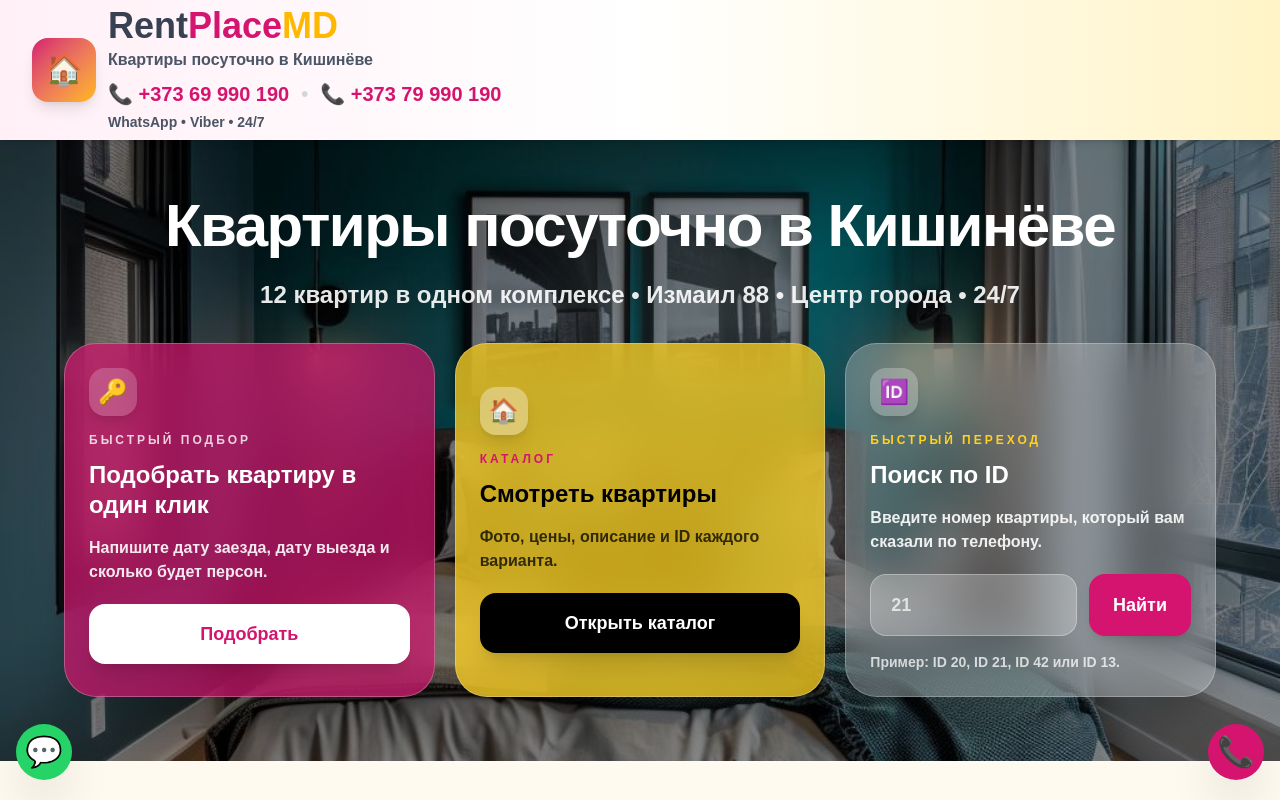
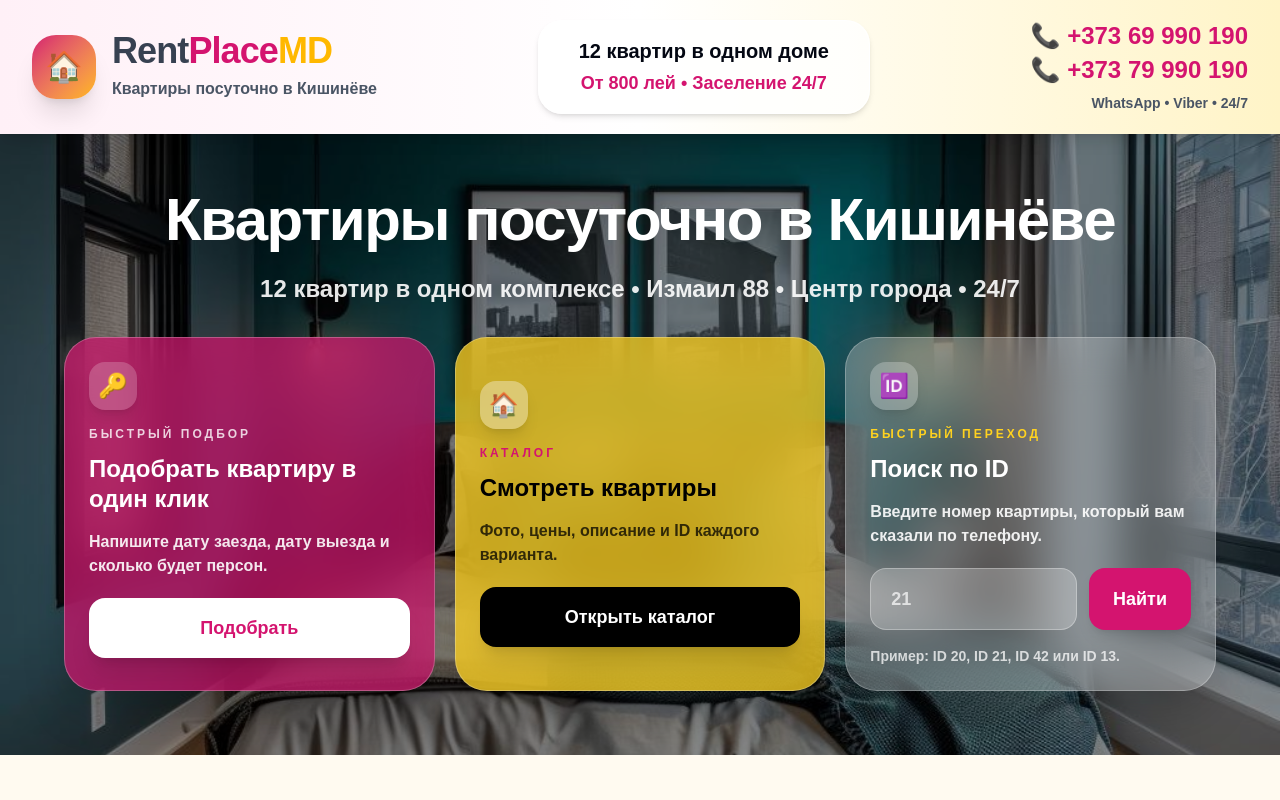
Before and after one commit to zavturandrei-glitch/rentplacemd, a Next.js app: page / in a window 1280 px wide. Shown: the top 800 px of the page. Built offline with nearby package versions, Linux system fonts and the light colour scheme.

Commit message:
separate desktop and mobile header

```diff
--- a/components/Header.tsx
+++ b/components/Header.tsx
@@ -1,59 +1,104 @@
 export default function Header() {
   return (
     <>
-      <header className="sticky top-0 z-50 bg-gradient-to-r from-[#fff0f7] via-white to-[#fff4c7] shadow-md">
-        <div className="mx-auto max-w-7xl px-4 py-2 sm:px-6 lg:px-8">
-          <div className="flex items-center gap-3">
-            <div className="flex h-12 w-12 shrink-0 items-center justify-center rounded-2xl bg-gradient-to-br from-[#d4146f] to-[#ffb800] text-2xl shadow-lg sm:h-16 sm:w-16 sm:text-3xl">
+      <header className="sticky top-0 z-50 bg-gradient-to-r from-[#fff0f7] via-white to-[#fff4c7] shadow-lg">
+        {/* Desktop */}
+        <div className="hidden mx-auto max-w-7xl items-center justify-between px-4 py-5 sm:px-6 lg:flex lg:px-8">
+          <div className="flex items-center gap-4">
+            <div className="flex h-16 w-16 items-center justify-center rounded-3xl bg-gradient-to-br from-[#d4146f] to-[#ffb800] text-3xl shadow-xl">
               🏠
             </div>
 
-            <div className="min-w-0 flex-1">
-              <div className="text-3xl font-black leading-none sm:text-4xl">
+            <div>
+              <div className="text-4xl font-black tracking-tight leading-none">
                 <span className="text-[#374151]">Rent</span>
                 <span className="text-[#d4146f]">Place</span>
                 <span className="text-[#ffb800]">MD</span>
               </div>
 
-              <p className="mt-1 text-sm font-bold text-gray-600 sm:text-base">
+              <p className="mt-2 text-base font-bold text-gray-600">
                 Квартиры посуточно в Кишинёве
               </p>
-
-              <div className="mt-2 flex flex-wrap items-center gap-x-3 gap-y-1 text-sm font-black text-[#d4146f] sm:text-xl">
-                <a href="tel:+37369990190">📞 +373 69 990 190</a>
-                <span className="hidden text-gray-300 sm:inline">•</span>
-                <a href="tel:+37379990190">📞 +373 79 990 190</a>
+            </div>
           </div>
 
-              <p className="mt-1 text-xs font-bold text-gray-600 sm:text-sm">
+          <div className="rounded-3xl border border-white/80 bg-white/80 px-10 py-4 text-center shadow-md">
+            <p className="text-xl font-black text-gray-950">
+              12 квартир в одном доме
+            </p>
+            <p className="mt-1 text-lg font-black text-[#d4146f]">
+              От 800 лей • Заселение 24/7
+            </p>
+          </div>
+
+          <div className="text-right">
+            <a
+              href="tel:+37369990190"
+              className="block text-2xl font-black leading-tight text-[#d4146f]"
+            >
+              📞 +373 69 990 190
+            </a>
+
+            <a
+              href="tel:+37379990190"
+              className="mt-1 block text-2xl font-black leading-tight text-[#d4146f]"
+            >
+              📞 +373 79 990 190
+            </a>
+
+            <p className="mt-2 text-sm font-bold text-gray-600">
               WhatsApp • Viber • 24/7
             </p>
           </div>
         </div>
+
+        {/* Mobile */}
+        <div className="mx-auto flex max-w-7xl items-center gap-3 px-4 py-2 lg:hidden">
+          <div className="flex h-12 w-12 shrink-0 items-center justify-center rounded-2xl bg-gradient-to-br from-[#d4146f] to-[#ffb800] text-2xl shadow-lg">
+            🏠
+          </div>
+
+          <div className="min-w-0 flex-1">
+            <div className="text-3xl font-black leading-none">
+              <span className="text-[#374151]">Rent</span>
+              <span className="text-[#d4146f]">Place</span>
+              <span className="text-[#ffb800]">MD</span>
+            </div>
+
+            <p className="mt-1 text-sm font-bold text-gray-600">
+              Квартиры посуточно в Кишинёве
+            </p>
+
+            <div className="mt-2 flex flex-wrap items-center gap-x-3 gap-y-1 text-sm font-black text-[#d4146f]">
+              <a href="tel:+37369990190">📞 +373 69 990 190</a>
+              <a href="tel:+37379990190">📞 +373 79 990 190</a>
+            </div>
+
+            <p className="mt-1 text-xs font-bold text-gray-600">
+              WhatsApp • Viber • 24/7
+            </p>
+          </div>
         </div>
       </header>
 
-      <div className="fixed bottom-5 left-4 z-50">
+      {/* Floating mobile buttons */}
       <a
         href="https://wa.me/37369990190"
         target="_blank"
         rel="noopener noreferrer"
-          className="flex h-14 w-14 items-center justify-center rounded-full bg-[#25D366] text-3xl text-white shadow-2xl"
+        className="fixed bottom-5 left-4 z-50 flex h-14 w-14 items-center justify-center rounded-full bg-[#25D366] text-3xl text-white shadow-2xl lg:hidden"
         aria-label="Написать в WhatsApp"
       >
         💬
       </a>
-      </div>
 
-      <div className="fixed bottom-5 right-4 z-50">
       <a
         href="tel:+37369990190"
-          className="flex h-14 w-14 items-center justify-center rounded-full bg-[#d4146f] text-3xl text-white shadow-2xl"
+        className="fixed bottom-5 right-4 z-50 flex h-14 w-14 items-center justify-center rounded-full bg-[#d4146f] text-3xl text-white shadow-2xl lg:hidden"
         aria-label="Позвонить"
       >
         📞
       </a>
-      </div>
     </>
   );
 }
```
Lines whose indentation alone changed are shown as unchanged.
